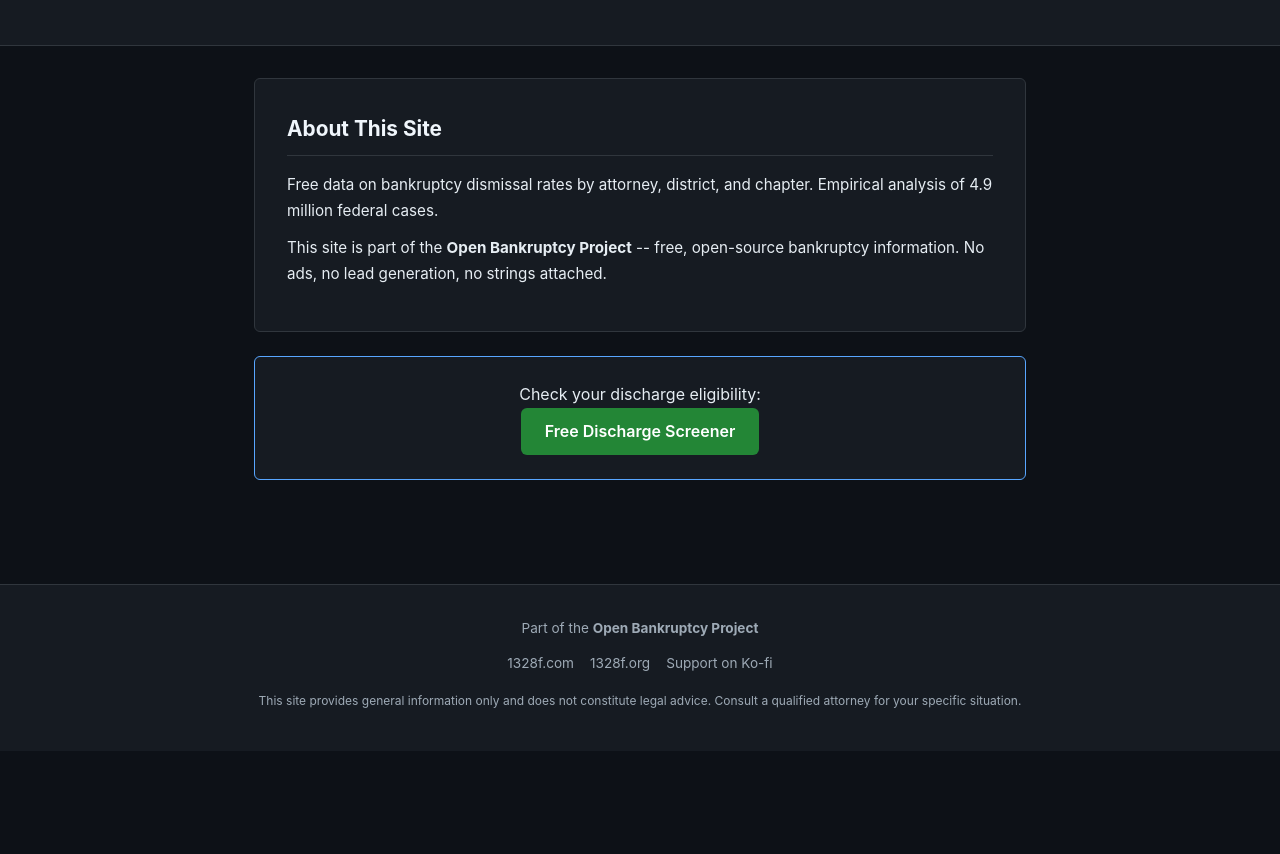
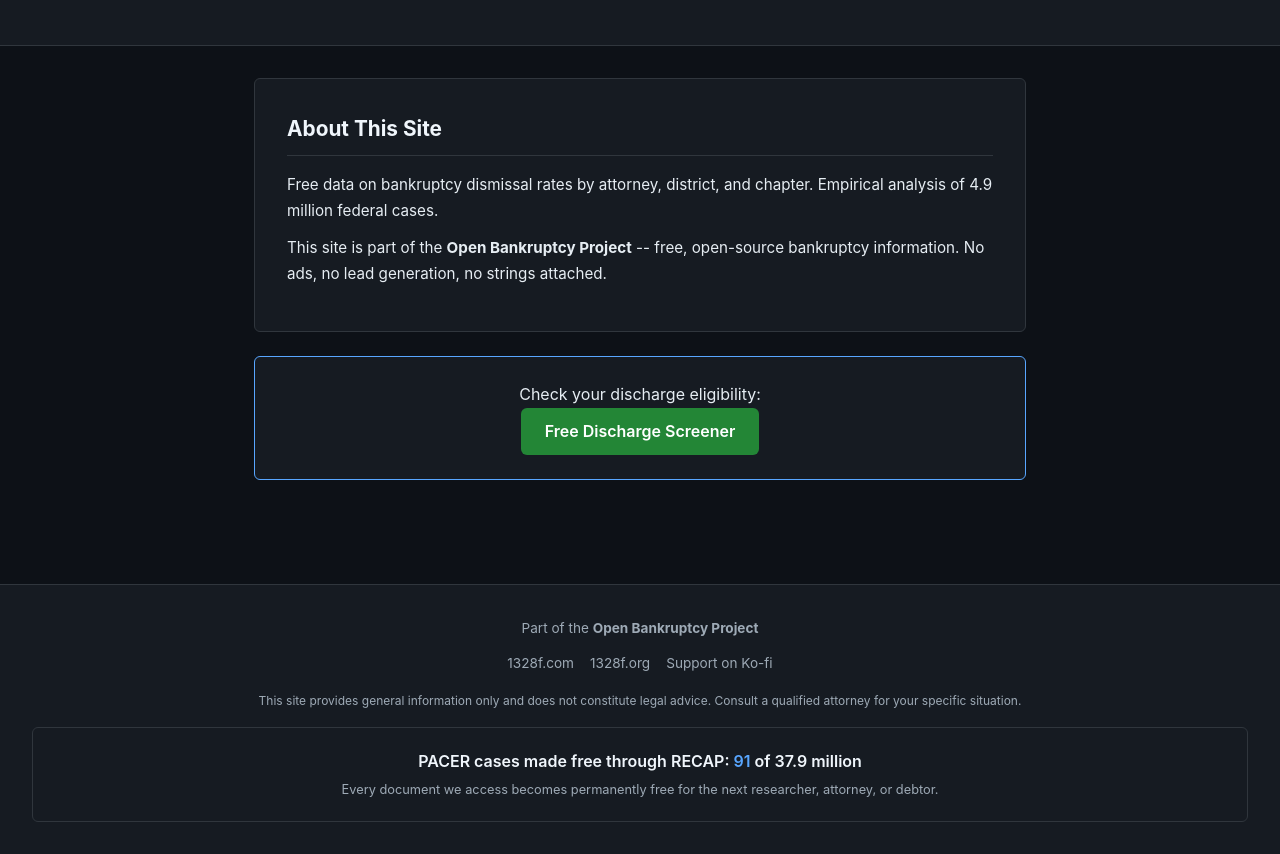
Before and after one commit to openbankruptcyproject/dismissalrate.org, a plain HTML site: page index.html in a window 1280 px wide. Shown: the part 229-1083 px from the top of the page. Before the commit the page ends 980 px from the top, so only its background shows below. Drawn offline with Linux system fonts and the light colour scheme.

Commit message:
Add RECAP counter: 91 cases made free

```diff
--- a/index.html
+++ b/index.html
@@ -51,5 +51,11 @@ main{max-width:820px;margin:0 auto;padding:2rem 1.5rem}
 <p>Part of the <strong>Open Bankruptcy Project</strong></p>
 <div class="links"><a href="https://1328f.com">1328f.com</a><a href="https://1328f.org">1328f.org</a><a href="https://ko-fi.com/ilikemath9999">Support on Ko-fi</a></div>
 <p class="disclaimer">This site provides general information only and does not constitute legal advice. Consult a qualified attorney for your specific situation.</p>
+
+  <div style="background:#161b22;border:1px solid #30363d;border-radius:6px;padding:1.25rem;margin-top:1rem;text-align:center;">
+    <p style="color:#f0f6fc;font-size:1rem;font-weight:600;margin-bottom:0.25rem">PACER cases made free through RECAP: <span style="color:#58a6ff">91</span> of 37.9 million</p>
+    <p style="color:#9eaab6;font-size:0.8rem;margin:0">Every document we access becomes permanently free for the next researcher, attorney, or debtor.</p>
+  </div>
+
 </footer>
 </body></html>
```
